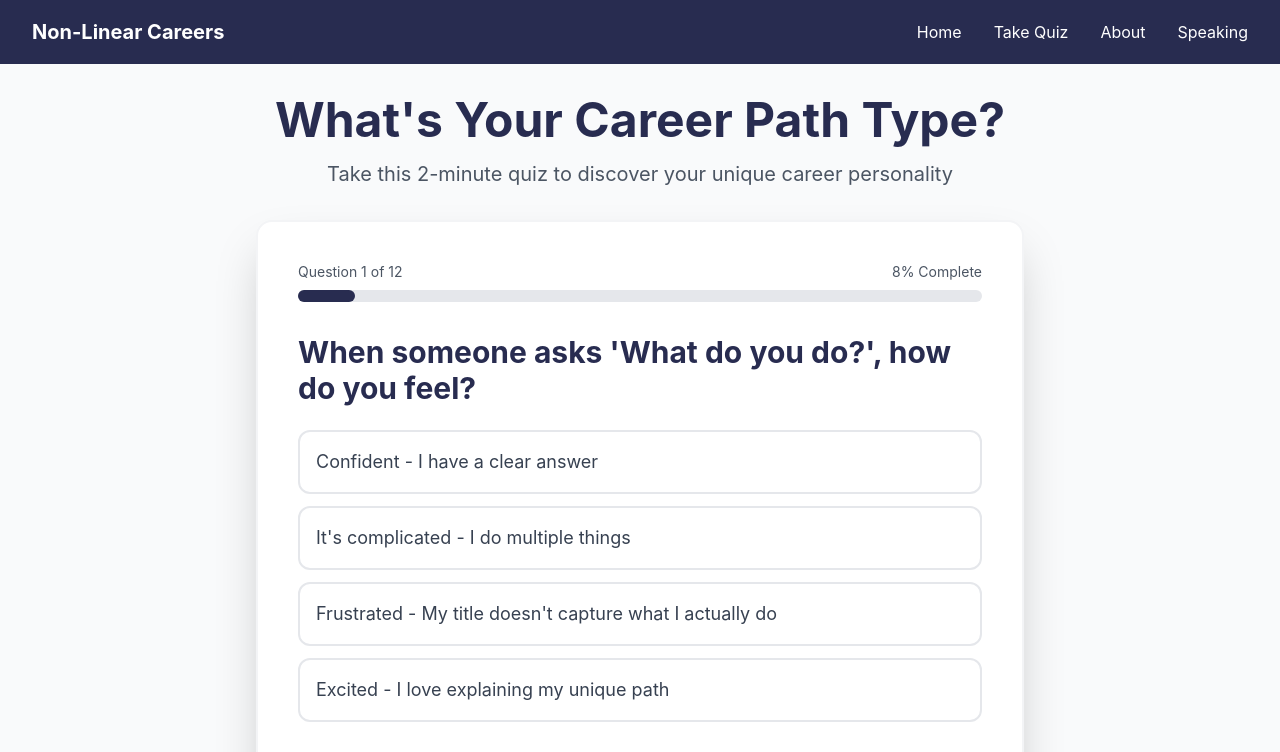
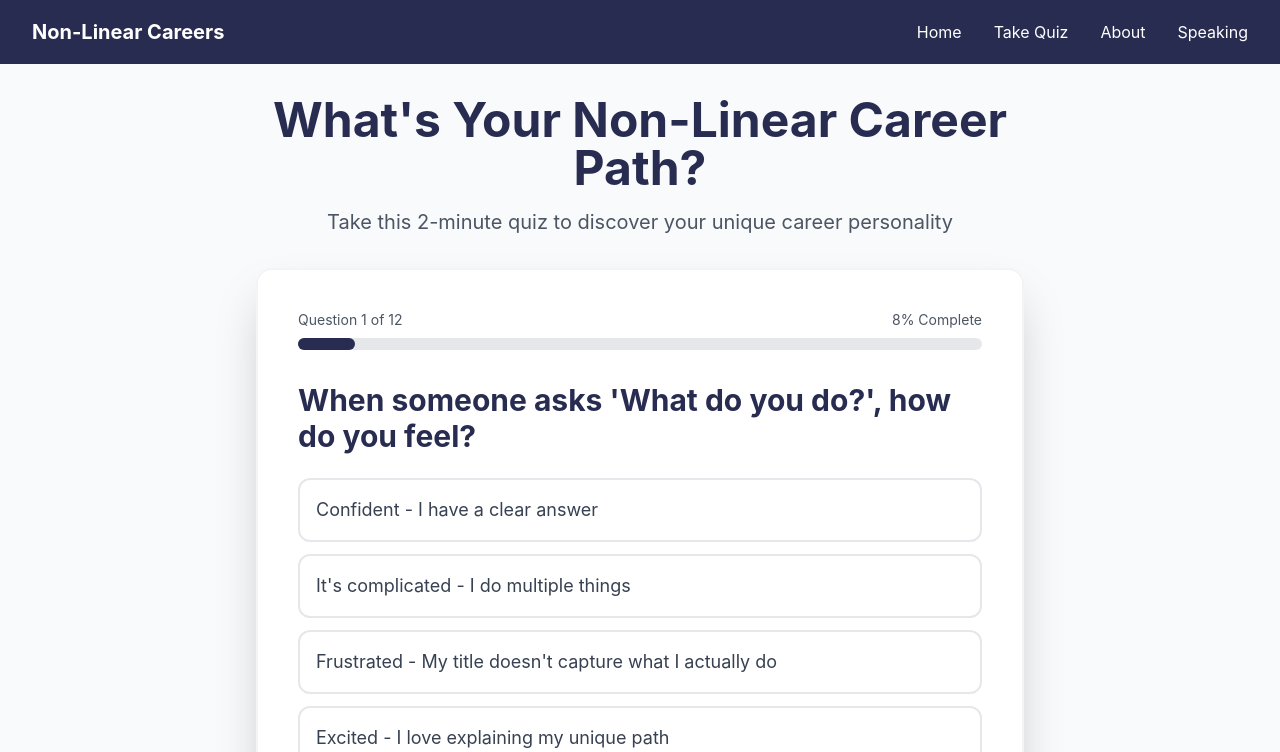
Before and after one commit to ChinenyeOguadinma/NonLinear-Career-Quiz, a Next.js app: page /quiz in a window 1280 px wide. Shown: the top 752 px of the page. Built offline with nearby package versions, Linux system fonts and the light colour scheme.

Commit message:
Update page.js

```diff
--- a/app/quiz/page.js
+++ b/app/quiz/page.js
@@ -181,10 +181,10 @@ export default function CareerPathQuiz() {
     pioneer: {
       title: "The Pioneer",
       score: "31-36 points",
-      description: "You're creating a career that doesn't exist yet. You combine interests in unprecedented ways. You're not lost - you're forging a new path that others will follow.",
+      description: "You're creating a career that doesn't exist yet. You combine interests in unprecedented ways. You're not confused, you're creating a new path that others will follow.",
       strengths: ["Innovation mindset", "Fearless pivoting", "Unique positioning", "Trend-setting potential"],
       challenges: ["Feeling misunderstood", "Lack of role models", "Explaining your vision", "Trusting your path"],
-      recommendation: "YOU NEED THIS WORKBOOK. It will validate your journey and give you frameworks to build confidence in your pioneering path. You're not scattered - you're a visionary."
+      recommendation: "YOU NEED THIS WORKBOOK. It will validate your journey and give you frameworks to build confidence in your pioneering path. You're not scattered!  You're a visionary."
     }
   };
 
@@ -225,7 +225,7 @@ export default function CareerPathQuiz() {
   // Social sharing functions
   const shareOnTwitter = () => {
     const result = careerTypes[showResults];
-    const text = `I just discovered I'm ${result.title} in @Chinenye Oguadinma's Career Path Quiz! 🎯 Find out your career type:`;
+    const text = `I just discovered I'm ${result.title} in the non-linear Career Path Quiz by Chinenye Oguadinma 🎯 Find out your non-linear career path:`;
     const url = `${siteUrl}/quiz`;
     window.open(`https://twitter.com/intent/tweet?text=${encodeURIComponent(text)}&url=${encodeURIComponent(url)}`, '_blank');
   };
@@ -378,7 +378,7 @@ export default function CareerPathQuiz() {
         {currentQuestion === 0 && (
           <div className="text-center mb-8">
             <h1 className="text-4xl md:text-5xl font-bold mb-4" style={{ color: '#282c50' }}>
-              What's Your Career Path Type?
+              What's Your Non-Linear Career Path?
             </h1>
             <p className="text-xl text-gray-600">
               Take this 2-minute quiz to discover your unique career personality
```
